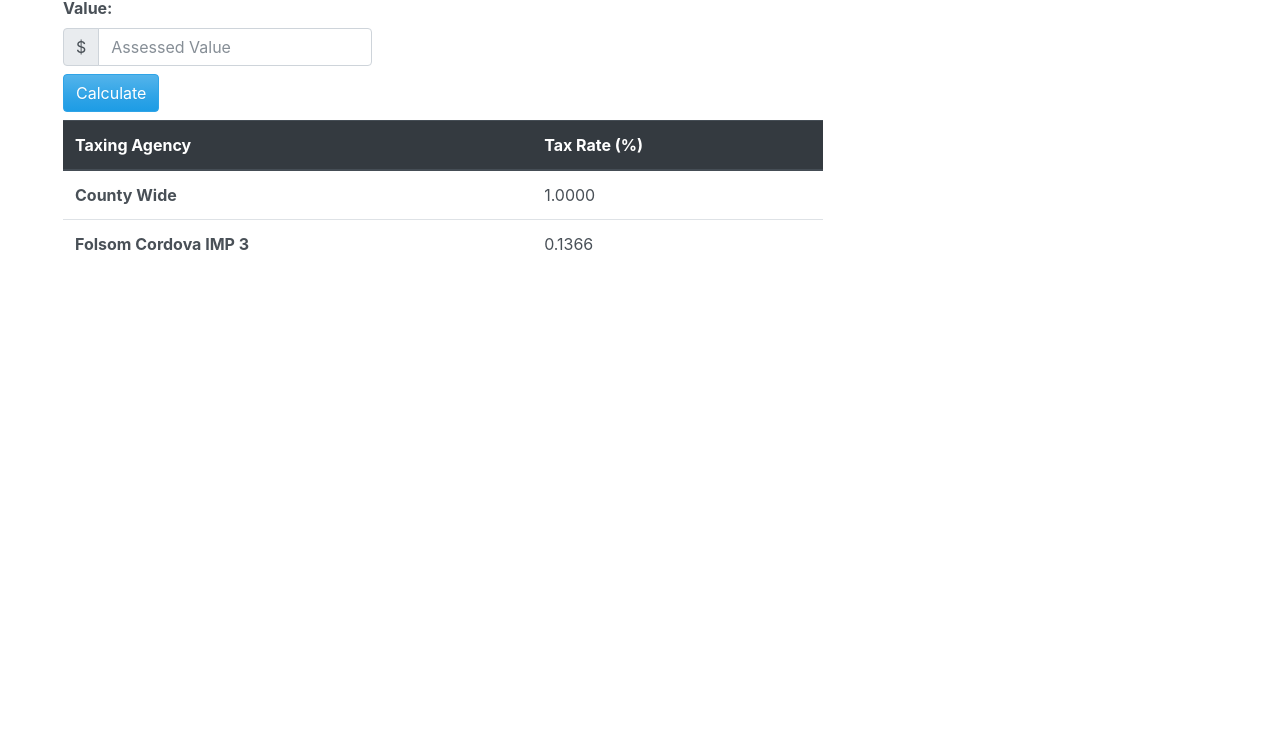
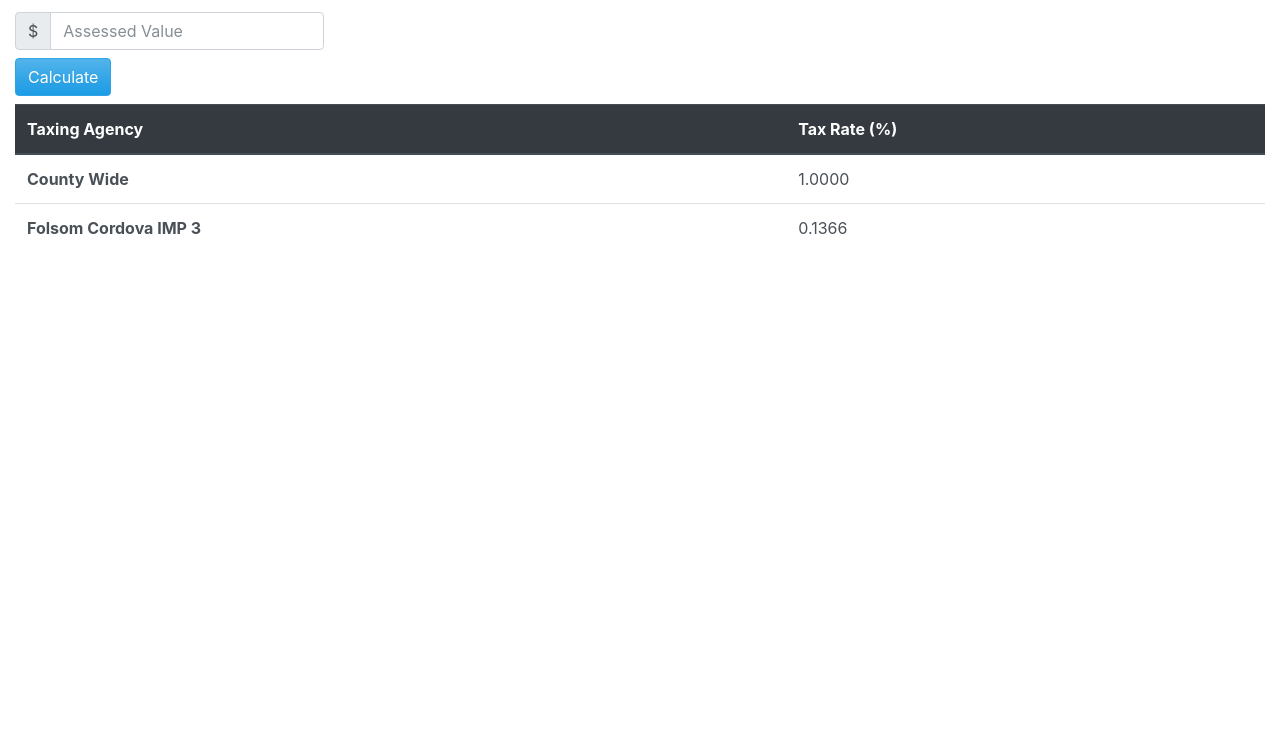
Before and after one commit to pcheruku/covid-19, a plain HTML site: page PropertyTaxes.html in a window 1280 px wide. Shown: the part 66-800 px from the top of the page. Drawn offline with nearby package versions, Linux system fonts and the light colour scheme.

Commit message:
Update PropertyTaxes.html

```diff
--- a/PropertyTaxes.html
+++ b/PropertyTaxes.html
@@ -50,12 +50,9 @@
 		});
       </script>
    </head>
-   <body translate="no">
-	<main class="col-md-9 col-xl-8 py-md-3 pl-md-5 bd-content" role="main">
+   <body>
 	  <div class="container-fluid">
 		<h2>Property Tax Calculator</h2>
-
-	  <form>
 	    <div class="form-row align-items-center">
 			<div class="col-auto">
 			  <label><b>Value:</b></label>
@@ -76,9 +73,8 @@
 			<div class="col-auto">
 			  <button type="submit" class="btn btn-primary mb-2" onclick="calculateTaxes()">Calculate</button>
 			</div>
-		</div>
-	  </form>
-	  <table class="table table-xl">
+	    </div>
+	    <table class="table table-xl">
 		  <thead class="thead-dark">
 			<tr>
 			  <!--<th scope="col">#</th>-->
@@ -120,12 +116,11 @@
 			  <td id="monthlyTaxOnly"></td>
 			</tr>-->
 		  </tbody>
-	  </table>
-	  <div class="container">
-		<h5 class="footer"></h5>
-		<p class="keywords"></p>
+	    </table>
+	    <!--<div class="container">
+			<h5 class="footer"></h5>
+			<p class="keywords"></p>
+		</div>-->
 	  </div>
-	  </div>
-	  </main>
 	</body>
 </html>
```
